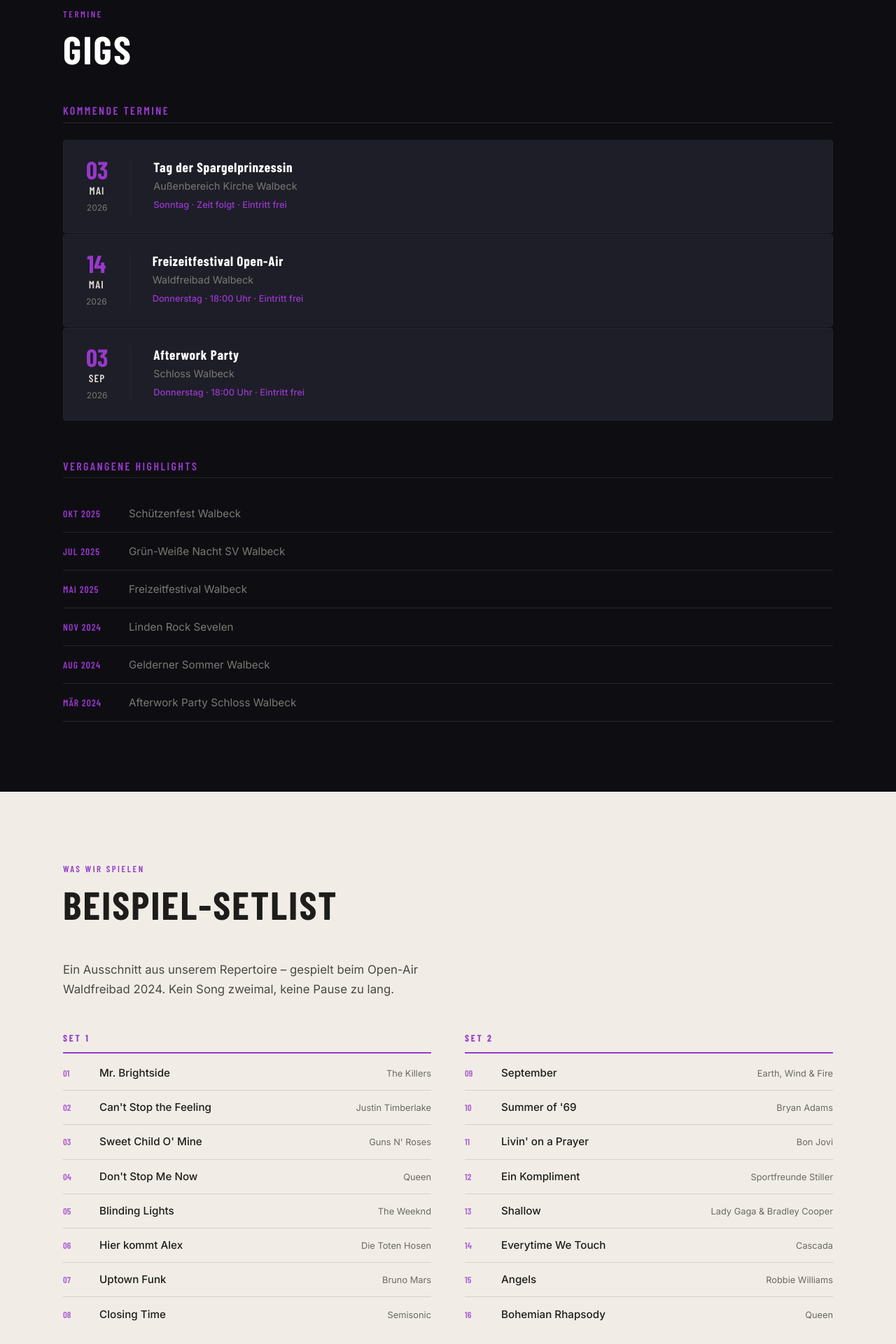
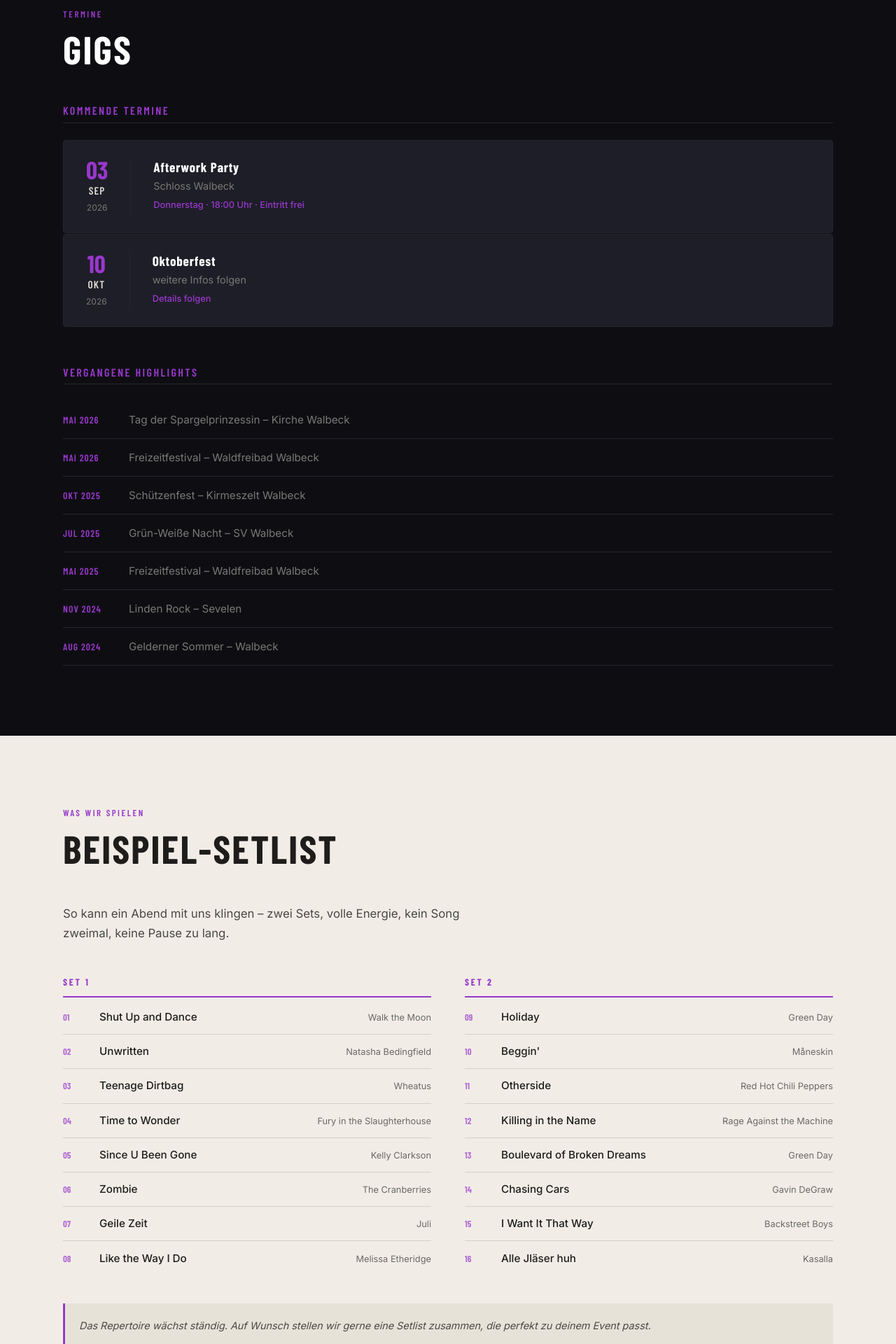
Before and after one commit to noahrsn/Liminal-V-App, a Flask app: page / in a window 1280 px wide. Shown: the part 3105-5025 px from the top of the page at 70% size. Run offline with Flask 3, Linux system fonts and the light colour scheme; some web fonts are replaced.

Commit message:
Add setlist and update event details in HTML and text files

```diff
--- a/static/js/main.js
+++ b/static/js/main.js
@@ -110,7 +110,35 @@
 }
 window.addEventListener('scroll', updateActiveLink, { passive: true });
 
-// ---- Gallery: placeholder fallback -------------------------
+// ---- Gallery: lightbox -------------------------------------
+const lightbox      = document.getElementById('lightbox');
+const lightboxImg   = document.getElementById('lightboxImg');
+const lightboxClose = document.getElementById('lightboxClose');
+
+function openLightbox(src, alt) {
+  lightboxImg.src = src;
+  lightboxImg.alt = alt;
+  lightbox.classList.add('is-open');
+  document.body.style.overflow = 'hidden';
+}
+
+function closeLightbox() {
+  lightbox.classList.remove('is-open');
+  document.body.style.overflow = '';
+}
+
+document.getElementById('galleryGrid').addEventListener('click', (e) => {
+  const img = e.target.closest('.gallery__item')?.querySelector('img');
+  if (img && !img.classList.contains('gallery__item--placeholder')) openLightbox(img.src, img.alt);
+});
+
+lightboxClose.addEventListener('click', closeLightbox);
+lightbox.addEventListener('click', (e) => { if (e.target === lightbox) closeLightbox(); });
+document.addEventListener('keydown', (e) => {
+  if (e.key === 'Escape' && lightbox.classList.contains('is-open')) closeLightbox();
+});
+
+// Error fallback
 document.querySelectorAll('.gallery__item img').forEach((img) => {
   img.addEventListener('error', () => {
     img.closest('.gallery__item').classList.add('gallery__item--placeholder');
--- a/templates/index.html
+++ b/templates/index.html
@@ -195,32 +195,6 @@
           <article class="gig-card">
             <div class="gig-card__date">
               <span class="gig-card__day">03</span>
-              <span class="gig-card__month">Mai</span>
-              <span class="gig-card__year">2026</span>
-            </div>
-            <div class="gig-card__info">
-              <h4 class="gig-card__title">Tag der Spargelprinzessin</h4>
-              <p class="gig-card__location">Außenbereich Kirche Walbeck</p>
-              <p class="gig-card__meta">Sonntag · Zeit folgt · Eintritt frei</p>
-            </div>
-          </article>
-
-          <article class="gig-card">
-            <div class="gig-card__date">
-              <span class="gig-card__day">14</span>
-              <span class="gig-card__month">Mai</span>
-              <span class="gig-card__year">2026</span>
-            </div>
-            <div class="gig-card__info">
-              <h4 class="gig-card__title">Freizeitfestival Open-Air</h4>
-              <p class="gig-card__location">Waldfreibad Walbeck</p>
-              <p class="gig-card__meta">Donnerstag · 18:00 Uhr · Eintritt frei</p>
-            </div>
-          </article>
-
-          <article class="gig-card">
-            <div class="gig-card__date">
-              <span class="gig-card__day">03</span>
               <span class="gig-card__month">Sep</span>
               <span class="gig-card__year">2026</span>
             </div>
@@ -231,6 +205,19 @@
             </div>
           </article>
 
+          <article class="gig-card">
+            <div class="gig-card__date">
+              <span class="gig-card__day">10</span>
+              <span class="gig-card__month">Okt</span>
+              <span class="gig-card__year">2026</span>
+            </div>
+            <div class="gig-card__info">
+              <h4 class="gig-card__title">Oktoberfest</h4>
+              <p class="gig-card__location">weitere Infos folgen</p>
+              <p class="gig-card__meta">Details folgen</p>
+            </div>
+          </article>
+
         </div>
       </div>
 
@@ -238,12 +225,13 @@
       <div class="gigs__block gigs__block--past">
         <h3 class="gigs__subtitle">Vergangene Highlights</h3>
         <ul class="gigs__past-list">
-          <li class="gig-past"><span class="gig-past__date">Okt 2025</span><span class="gig-past__name">Schützenfest Walbeck</span></li>
-          <li class="gig-past"><span class="gig-past__date">Jul 2025</span><span class="gig-past__name">Grün-Weiße Nacht SV Walbeck</span></li>
-          <li class="gig-past"><span class="gig-past__date">Mai 2025</span><span class="gig-past__name">Freizeitfestival Walbeck</span></li>
-          <li class="gig-past"><span class="gig-past__date">Nov 2024</span><span class="gig-past__name">Linden Rock Sevelen</span></li>
-          <li class="gig-past"><span class="gig-past__date">Aug 2024</span><span class="gig-past__name">Gelderner Sommer Walbeck</span></li>
-          <li class="gig-past"><span class="gig-past__date">Mär 2024</span><span class="gig-past__name">Afterwork Party Schloss Walbeck</span></li>
+          <li class="gig-past"><span class="gig-past__date">Mai 2026</span><span class="gig-past__name">Tag der Spargelprinzessin – Kirche Walbeck</span></li>
+          <li class="gig-past"><span class="gig-past__date">Mai 2026</span><span class="gig-past__name">Freizeitfestival – Waldfreibad Walbeck</span></li>
+          <li class="gig-past"><span class="gig-past__date">Okt 2025</span><span class="gig-past__name">Schützenfest – Kirmeszelt Walbeck</span></li>
+          <li class="gig-past"><span class="gig-past__date">Jul 2025</span><span class="gig-past__name">Grün-Weiße Nacht – SV Walbeck</span></li>
+          <li class="gig-past"><span class="gig-past__date">Mai 2025</span><span class="gig-past__name">Freizeitfestival – Waldfreibad Walbeck</span></li>
+          <li class="gig-past"><span class="gig-past__date">Nov 2024</span><span class="gig-past__name">Linden Rock – Sevelen</span></li>
+          <li class="gig-past"><span class="gig-past__date">Aug 2024</span><span class="gig-past__name">Gelderner Sommer – Walbeck</span></li>
         </ul>
       </div>
     </div>
@@ -258,34 +246,34 @@
         <span class="section__label">Was wir spielen</span>
         <h2 class="section__title">Beispiel-Setlist</h2>
       </div>
-      <p class="setlist__intro">Ein Ausschnitt aus unserem Repertoire – gespielt beim Open-Air Waldfreibad 2024. Kein Song zweimal, keine Pause zu lang.</p>
+      <p class="setlist__intro">So kann ein Abend mit uns klingen – zwei Sets, volle Energie, kein Song zweimal, keine Pause zu lang.</p>
 
       <div class="setlist__sets">
         <div class="setlist__set">
           <h3 class="setlist__set-title">Set 1</h3>
           <ol class="setlist__list">
-            <li class="setlist__item"><span class="setlist__num">01</span><span class="setlist__song">Mr. Brightside</span><span class="setlist__artist">The Killers</span></li>
-            <li class="setlist__item"><span class="setlist__num">02</span><span class="setlist__song">Can't Stop the Feeling</span><span class="setlist__artist">Justin Timberlake</span></li>
-            <li class="setlist__item"><span class="setlist__num">03</span><span class="setlist__song">Sweet Child O' Mine</span><span class="setlist__artist">Guns N' Roses</span></li>
-            <li class="setlist__item"><span class="setlist__num">04</span><span class="setlist__song">Don't Stop Me Now</span><span class="setlist__artist">Queen</span></li>
-            <li class="setlist__item"><span class="setlist__num">05</span><span class="setlist__song">Blinding Lights</span><span class="setlist__artist">The Weeknd</span></li>
-            <li class="setlist__item"><span class="setlist__num">06</span><span class="setlist__song">Hier kommt Alex</span><span class="setlist__artist">Die Toten Hosen</span></li>
-            <li class="setlist__item"><span class="setlist__num">07</span><span class="setlist__song">Uptown Funk</span><span class="setlist__artist">Bruno Mars</span></li>
-            <li class="setlist__item"><span class="setlist__num">08</span><span class="setlist__song">Closing Time</span><span class="setlist__artist">Semisonic</span></li>
+            <li class="setlist__item"><span class="setlist__num">01</span><span class="setlist__song">Shut Up and Dance</span><span class="setlist__artist">Walk the Moon</span></li>
+            <li class="setlist__item"><span class="setlist__num">02</span><span class="setlist__song">Unwritten</span><span class="setlist__artist">Natasha Bedingfield</span></li>
+            <li class="setlist__item"><span class="setlist__num">03</span><span class="setlist__song">Teenage Dirtbag</span><span class="setlist__artist">Wheatus</span></li>
+            <li class="setlist__item"><span class="setlist__num">04</span><span class="setlist__song">Time to Wonder</span><span class="setlist__artist">Fury in the Slaughterhouse</span></li>
+            <li class="setlist__item"><span class="setlist__num">05</span><span class="setlist__song">Since U Been Gone</span><span class="setlist__artist">Kelly Clarkson</span></li>
+            <li class="setlist__item"><span class="setlist__num">06</span><span class="setlist__song">Zombie</span><span class="setlist__artist">The Cranberries</span></li>
+            <li class="setlist__item"><span class="setlist__num">07</span><span class="setlist__song">Geile Zeit</span><span class="setlist__artist">Juli</span></li>
+            <li class="setlist__item"><span class="setlist__num">08</span><span class="setlist__song">Like the Way I Do</span><span class="setlist__artist">Melissa Etheridge</span></li>
           </ol>
         </div>
 
         <div class="setlist__set">
           <h3 class="setlist__set-title">Set 2</h3>
           <ol class="setlist__list">
-            <li class="setlist__item"><span class="setlist__num">09</span><span class="setlist__song">September</span><span class="setlist__artist">Earth, Wind &amp; Fire</span></li>
-            <li class="setlist__item"><span class="setlist__num">10</span><span class="setlist__song">Summer of '69</span><span class="setlist__artist">Bryan Adams</span></li>
-            <li class="setlist__item"><span class="setlist__num">11</span><span class="setlist__song">Livin' on a Prayer</span><span class="setlist__artist">Bon Jovi</span></li>
-            <li class="setlist__item"><span class="setlist__num">12</span><span class="setlist__song">Ein Kompliment</span><span class="setlist__artist">Sportfreunde Stiller</span></li>
-            <li class="setlist__item"><span class="setlist__num">13</span><span class="setlist__song">Shallow</span><span class="setlist__artist">Lady Gaga &amp; Bradley Cooper</span></li>
-            <li class="setlist__item"><span class="setlist__num">14</span><span class="setlist__song">Everytime We Touch</span><span class="setlist__artist">Cascada</span></li>
-            <li class="setlist__item"><span class="setlist__num">15</span><span class="setlist__song">Angels</span><span class="setlist__artist">Robbie Williams</span></li>
-            <li class="setlist__item"><span class="setlist__num">16</span><span class="setlist__song">Bohemian Rhapsody</span><span class="setlist__artist">Queen</span></li>
+            <li class="setlist__item"><span class="setlist__num">09</span><span class="setlist__song">Holiday</span><span class="setlist__artist">Green Day</span></li>
+            <li class="setlist__item"><span class="setlist__num">10</span><span class="setlist__song">Beggin'</span><span class="setlist__artist">Måneskin</span></li>
+            <li class="setlist__item"><span class="setlist__num">11</span><span class="setlist__song">Otherside</span><span class="setlist__artist">Red Hot Chili Peppers</span></li>
+            <li class="setlist__item"><span class="setlist__num">12</span><span class="setlist__song">Killing in the Name</span><span class="setlist__artist">Rage Against the Machine</span></li>
+            <li class="setlist__item"><span class="setlist__num">13</span><span class="setlist__song">Boulevard of Broken Dreams</span><span class="setlist__artist">Green Day</span></li>
+            <li class="setlist__item"><span class="setlist__num">14</span><span class="setlist__song">Chasing Cars</span><span class="setlist__artist">Gavin DeGraw</span></li>
+            <li class="setlist__item"><span class="setlist__num">15</span><span class="setlist__song">I Want It That Way</span><span class="setlist__artist">Backstreet Boys</span></li>
+            <li class="setlist__item"><span class="setlist__num">16</span><span class="setlist__song">Alle Jläser huh</span><span class="setlist__artist">Kasalla</span></li>
           </ol>
         </div>
       </div>
@@ -305,9 +293,27 @@
       </div>
 
       <div class="gallery__grid" id="galleryGrid">
-        <figure class="gallery__item gallery__item--tall gallery__item--placeholder"></figure>
-        <figure class="gallery__item gallery__item--wide gallery__item--placeholder"></figure>
-        <figure class="gallery__item gallery__item--wide gallery__item--placeholder"></figure>
+        <figure class="gallery__item">
+          <img src="/static/images/gallery/194A8568.jpg" alt="Liminal V – Live auf der Bühne" loading="lazy" />
+        </figure>
+        <figure class="gallery__item">
+          <img src="/static/images/gallery/_DSC1665.jpg" alt="Liminal V – Bühnenmoment" loading="lazy" />
+        </figure>
+        <figure class="gallery__item">
+          <img src="/static/images/gallery/_DSC1832.jpg" alt="Liminal V – Live-Show" loading="lazy" />
+        </figure>
+        <figure class="gallery__item">
+          <img src="/static/images/gallery/194A8583.jpg" alt="Liminal V – Auftritt" loading="lazy" />
+        </figure>
+        <figure class="gallery__item">
+          <img src="/static/images/gallery/_DSC1940.jpg" alt="Liminal V – Konzertmoment" loading="lazy" />
+        </figure>
+        <figure class="gallery__item">
+          <img src="/static/images/gallery/_DSC1627.jpg" alt="Liminal V – Stimmung pur" loading="lazy" />
+        </figure>
+        <figure class="gallery__item">
+          <img src="/static/images/gallery/_DSC1828.jpg" alt="Liminal V – Performance" loading="lazy" />
+        </figure>
       </div>
 
       <p class="gallery__cta">
@@ -336,21 +342,10 @@
 
       <div class="contact__layout">
 
-        <!-- Info & Pricing -->
+        <!-- Info -->
         <aside class="contact__info">
-          <h3 class="contact__info-title">Konditionen</h3>
-          <div class="pricing">
-            <div class="pricing__item">
-              <span class="pricing__label">Gage</span>
-              <span class="pricing__value">250 €&thinsp;/&thinsp;Stunde</span>
-            </div>
-            <div class="pricing__item">
-              <span class="pricing__label">Technik-Pauschale</span>
-              <span class="pricing__value">+&thinsp;100 €</span>
-              <span class="pricing__note">wenn wir eigene PA &amp; Technik mitbringen</span>
-            </div>
-          </div>
-          <p class="contact__info-text">Schreib uns über das Formular oder direkt auf Instagram – wir melden uns spätestens binnen 48 Stunden.</p>
+          <h3 class="contact__info-title">Buchungsanfrage</h3>
+          <p class="contact__info-text">Ihr plant ein Event und sucht eine Band, die richtig Stimmung macht? Schreibt uns einfach über das Formular – wir melden uns spätestens binnen 48 Stunden mit allen Details.</p>
           <a href="https://www.instagram.com/liminalv_band" target="_blank" rel="noopener" class="contact__instagram-link">
             <svg xmlns="http://www.w3.org/2000/svg" width="22" height="22" viewBox="0 0 24 24" fill="none" stroke="currentColor" stroke-width="1.8" stroke-linecap="round" stroke-linejoin="round" aria-hidden="true">
               <rect x="2" y="2" width="20" height="20" rx="5" ry="5"/>
@@ -388,6 +383,17 @@
               <label for="date" class="form__label">Wunschdatum</label>
               <input type="date" id="date" name="date" class="form__input" />
             </div>
+          </div>
+          <div class="form__group">
+            <label for="duration" class="form__label">Ungefähre Spieldauer</label>
+            <select id="duration" name="duration" class="form__input form__select">
+              <option value="">Noch nicht sicher …</option>
+              <option>1 Stunde</option>
+              <option>2 Stunden</option>
+              <option>3 Stunden</option>
+              <option>4 Stunden</option>
+              <option>Mehr als 4 Stunden</option>
+            </select>
           </div>
           <div class="form__group">
             <label for="message" class="form__label">Nachricht <span class="form__required" aria-hidden="true">*</span></label>
@@ -432,6 +438,12 @@
     </div>
   </footer>
 
+  <!-- Lightbox -->
+  <div class="lightbox" id="lightbox" role="dialog" aria-modal="true" aria-label="Foto vergrößert">
+    <button class="lightbox__close" id="lightboxClose" aria-label="Schließen">&times;</button>
+    <img class="lightbox__img" id="lightboxImg" src="" alt="" />
+  </div>
+
   <script src="/static/js/main.js"></script>
 </body>
 </html>
```
Also changed, not shown: bsp_setlist.txt (added, +19 -0 lines), events.txt (+8 -8 lines), static/css/style.css (+50 -37 lines), .claude/settings.local.json (added), static/images/band/member-paul.jpg, static/images/gallery/194A8568.jpg (added), static/images/gallery/194A8583.jpg (added), static/images/gallery/_DSC1627.jpg (added), static/images/gallery/_DSC1665.jpg (added), 3 other files.
